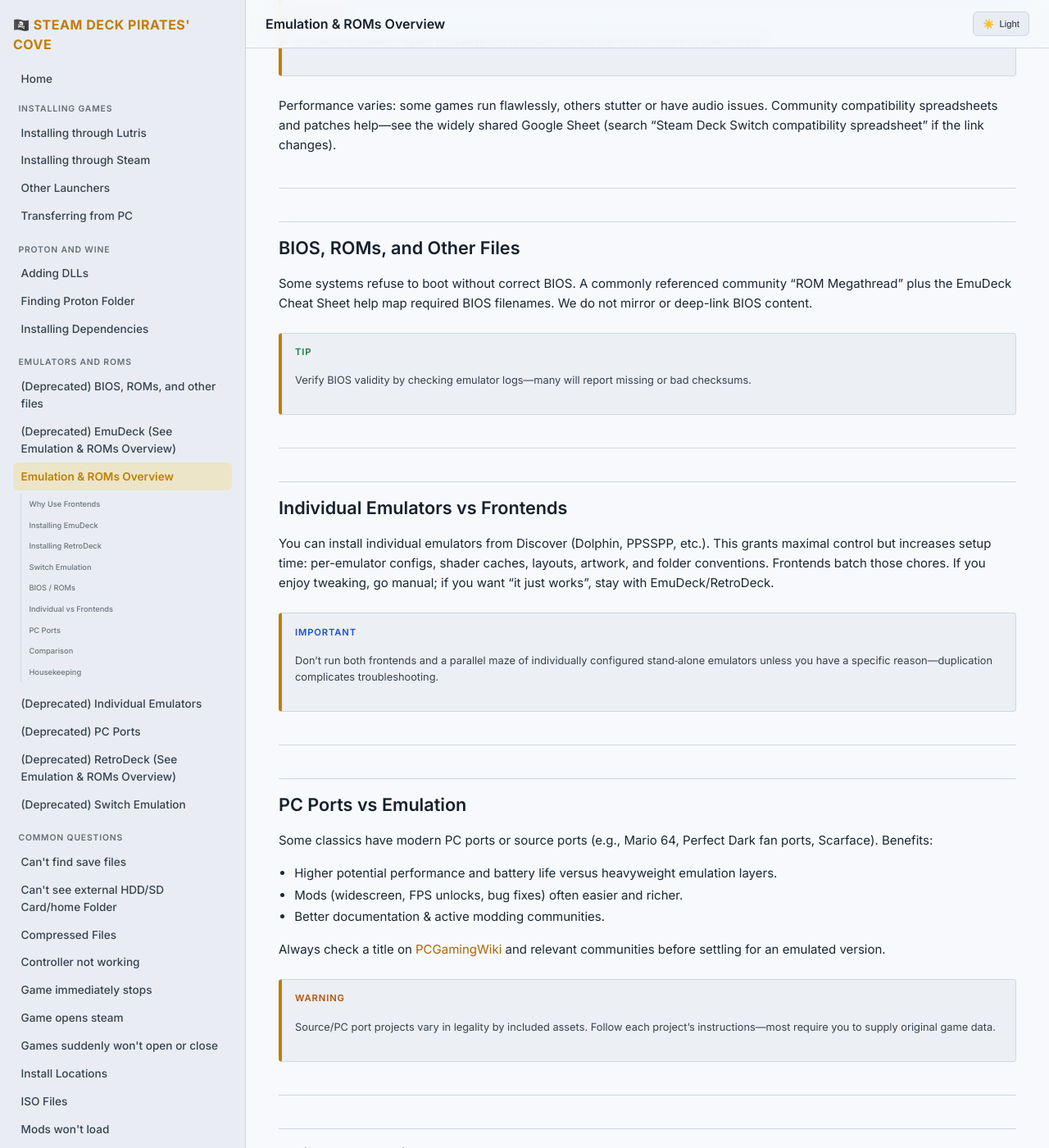
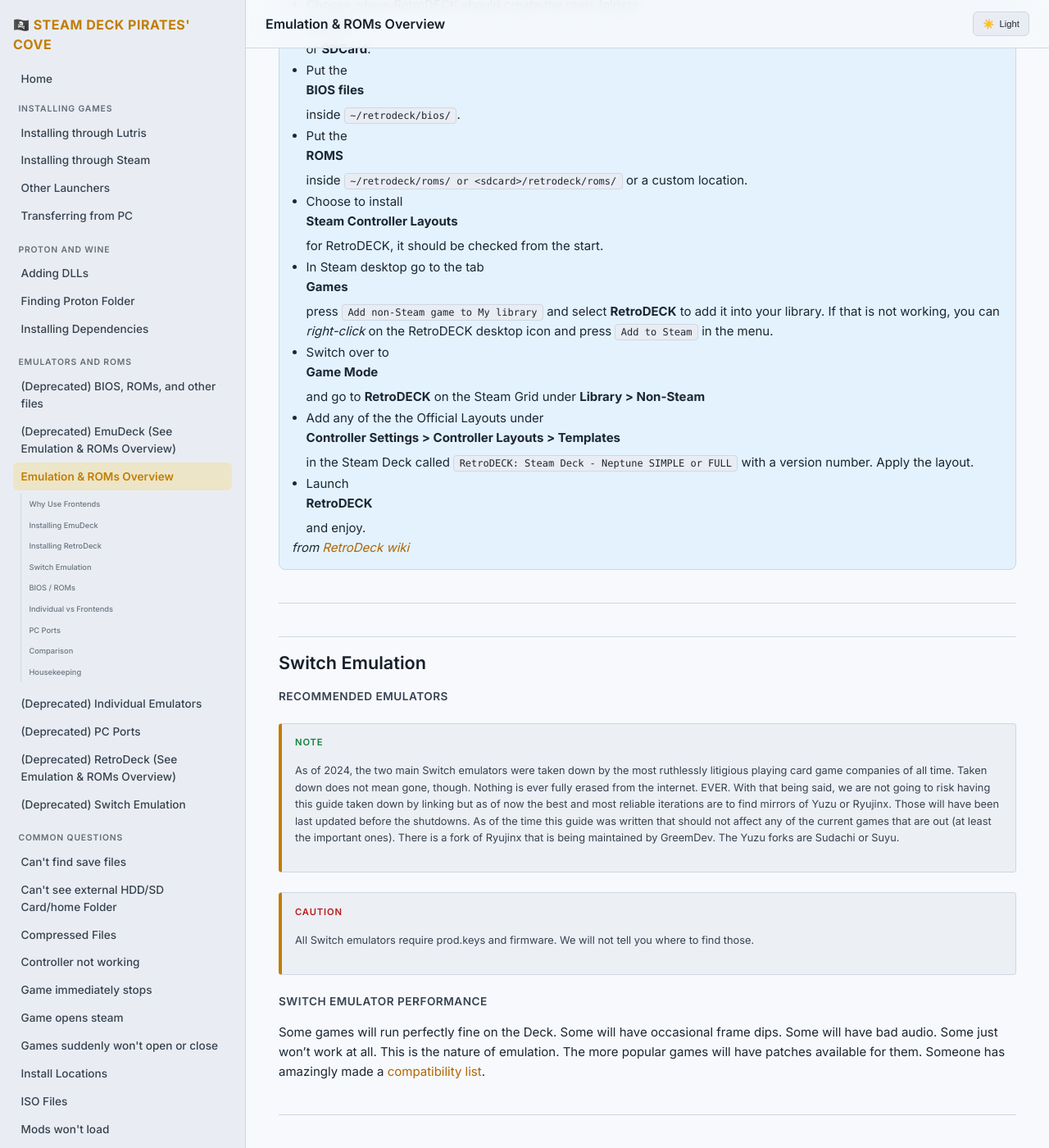
Before and after one commit to livinin82/steam-deck-pirates, a Jekyll site: the page built from _docs/emulation-overview.md, in a window 1280 px wide and 1400 px high, scrolled down 2242 px. Shown: the whole window at 82% size. Built offline with Jekyll 4.4.1, drawn with Linux system fonts in a browser that asks for light colours; some of the changed text lies outside the part shown.

Commit message:
docs(emulation): sync unified page verbatim with README section content

```diff
--- a/_docs/emulation-overview.md
+++ b/_docs/emulation-overview.md
@@ -18,86 +18,98 @@ Use the quick links below to jump to a topic:
 
 ---
 ## Why Use Frontends {#why-use-frontends}
-Frontends like **EmuDeck** and **RetroDeck** automate folder structure, controller layouts, configuration, artwork scraping, and integration into Steam. They dramatically reduce time-to-play compared to hand‑rolling every emulator. Unless you enjoy low-level tweaking, start with one of these.
+
+> [!NOTE]
+> The Deck is an amazing emulator machine.
+> The sweet spot for performance is mostly in the Xbox/PS2 era, with the Switch being an exception for current gen. Anything before that should run flawlessly (on a per game basis). Do not expect to be emulating Xbox 360 (possible for some games) and definitely don't even for a second *think about* running PS4/Xbox One or later. There is a lot of info out there regarding emulation on the deck. We are going to gather the most frequently asked questions here. Here's a good [conversation](https://www.reddit.com/r/SteamDeck/comments/1ea1675/emudeck_vs_retrodeck/) on the differences between the two.
+>
+> Regardless of which one you use, the outcome will be the same.
+
+Frontends like **EmuDeck** and **RetroDeck** automate folder structure, controller layouts, configuration, artwork scraping, and integration into Steam. They dramatically reduce time-to-play compared to hand‑rolling every emulator.
 
 > [!TIP]
 > Pick one frontend. Mixing both at the same time can lead to duplicate ROM folders, differing config expectations, and confusion when troubleshooting.
 
 ---
 ## Installing EmuDeck {#installing-emudeck}
-EmuDeck is a collection of scripts that auto-configures your Steam Deck, creates the `Emulation/roms` directory structure, installs emulators, and applies sane defaults. It also pairs well with **Steam ROM Manager** or **EmulationStation DE (ES‑DE)**.
+EmuDeck is a collection of scripts that allows you to autoconfigure your Steam Deck, it creates your roms directory structure and downloads all of the needed Emulators for you along with the best configurations for each of them. EmuDeck works great with [Steam Rom Manager](https://github.com/SteamGridDB/steam-rom-manager) or with [EmulationStation DE](https://es-de.org).
 
 <div class="panel panel--soft">
-<strong>Step‑by‑step (EmuDeck)</strong>
+<strong>Installing EmuDeck (verbatim steps)</strong>
 <ol>
-  <li>If using a microSD, format it in <strong>Game Mode</strong> (ext4 or btrfs). Skip if already formatted.</li>
-  <li>Switch to <strong>Desktop Mode</strong> (Steam Button → Power → Switch to Desktop).</li>
+  <li>If you are using an SD Card, format your SD Card in Game Mode on SteamOS. SD Cards need to be formatted as ext4 (or btrfs) to be compatible with EmuDeck.
+    <ul><li><strong>Skip</strong> this step if you have already formatted your SD Card</li></ul>
+  </li>
+  <li>Switch to Desktop Mode. Pressing the <code>STEAM</code> button, then select Power and choose <code>Switch to Desktop</code>.</li>
   <li>Download the <a href="https://www.emudeck.com/#download">EmuDeck Installer</a>.</li>
-  <li>Move the installer to the desktop and run it.</li>
-  <li>Copy your ROMs into <code>Emulation/roms</code>. (BIOS go in <code>Emulation/bios</code>.)</li>
-  <li>Open Steam ROM Manager via EmuDeck and enable the parsers you want.</li>
-  <li>Click <code>Preview</code> → <code>Parse</code> → wait for images → <code>Save apps to Steam</code>.</li>
-  <li>Return to Game Mode and enjoy your newly added library entries.</li>
+  <li>Copy the installer to your Steam Deck's desktop. Run the EmuDeck Installer.</li>
+  <li>Copy your games to the <code>Emulation/roms</code> folder created by the installer. Open Steam ROM Manager through EmuDeck. Each parser corresponds to an emulator or tool. Enable which parsers you would like to use.
+    <ul>
+      <li>Copy your BIOS to <code>Emulation/bios</code></li>
+      <li>Refer to the <a href="https://emudeck.github.io/cheat-sheet/">Cheat Sheet</a> for which folders correspond to which systems, a full list of ROM file types, and expected BIOS</li>
+    </ul>
+  </li>
+  <li>After you have selected your parsers:
+    <ul>
+      <li>Click on <code>Preview</code></li>
+      <li>Click <code>Parse</code></li>
+      <li>Wait for all the images to download</li>
+      <li>Click <code>Save apps to Steam</code>. The first time may take a few moments, After it saves successfully, your selected ROMs and tools will be added to your Steam library.</li>
+    </ul>
+  </li>
+  <li>Close Steam ROM Manager. Click <code>Return to Game Mode</code> on your desktop and your EmuDeck install is now complete!</li>
 </ol>
-<em>Reference: <a href="https://emudeck.github.io/">EmuDeck wiki</a> &amp; <a href="https://emudeck.github.io/cheat-sheet/">Cheat Sheet</a></em>
+<em>from <a href="https://emudeck.github.io/">EmuDeck wiki</a></em>
 </div>
 
 ---
 ## Installing RetroDeck {#installing-retrodeck}
-RetroDeck (RetroDECK) bundles a curated set of emulators and engines behind the ES‑DE frontend with a unified update path.
+RetroDECK is a [ES-DE Frontend](https://es-de.org/) powered Flatpak all-in-one game application that is still in development. Thanks to its RetroDECK Framework it builds-in a variety of software (that runs your games) like emulators and game engines in one package that is pre-configured.
 
 <div class="panel panel--soft">
-<strong>Step‑by‑step (RetroDeck)</strong>
+<strong>Installing RetroDeck (verbatim steps)</strong>
 <ul>
-  <li>Enter <strong>Desktop Mode</strong>.</li>
-  <li>Install <strong>RetroDECK</strong> from <strong>Discover</strong>.</li>
-  <li>Launch it once in Desktop Mode and choose ROM folder location (Internal or SD).</li>
-  <li>Place BIOS in <code>~/retrodeck/bios/</code>.</li>
-  <li>Place ROMs under <code>~/retrodeck/roms/</code> (or chosen SD/custom path).</li>
-  <li>(Optional) Install Steam Controller Layouts when prompted.</li>
-  <li>Add RetroDECK to Steam (<em>Add Non-Steam Game</em> or right-click desktop icon → Add to Steam).</li>
-  <li>Switch to Game Mode, apply a RetroDECK layout template, and launch.</li>
+  <li>Put the Steam Deck into <strong>Desktop Mode</strong></li>
+  <li>Install <strong>RetroDECK</strong> from <strong>Discover</strong></li>
+  <li>Start RetroDECK first time in <strong>Desktop Mode</strong></li>
+  <li>Choose where RetroDECK should create the roms folders <strong>Internal</strong> or <strong>SDCard</strong>.</li>
+  <li>Put the <strong>BIOS files</strong> inside <code>~/retrodeck/bios/</code>.</li>
+  <li>Put the <strong>ROMS</strong> inside <code>~/retrodeck/roms/ or &lt;sdcard&gt;/retrodeck/roms/</code> or a custom location.</li>
+  <li>Choose to install <strong>Steam Controller Layouts</strong> for RetroDECK, it should be checked from the start.</li>
+  <li>In Steam desktop go to the tab <strong>Games</strong> press <code>Add non-Steam game to My library</code> and select <strong>RetroDECK</strong> to add it into your library. If that is not working, you can <em>right-click</em> on the RetroDECK desktop icon and press <code>Add to Steam</code> in the menu.</li>
+  <li>Switch over to <strong>Game Mode</strong> and go to <strong>RetroDECK</strong> on the Steam Grid under <strong>Library &gt; Non-Steam</strong></li>
+  <li>Add any of the the Official Layouts under <strong>Controller Settings &gt; Controller Layouts &gt; Templates</strong> in the Steam Deck called <code>RetroDECK: Steam Deck - Neptune SIMPLE or FULL</code> with a version number. Apply the layout.</li>
+  <li>Launch <strong>RetroDECK</strong> and enjoy.</li>
 </ul>
-<em>Reference: <a href="https://retrodeck.readthedocs.io/en/latest/wiki_devices/steamdeck/steamdeck-start/">RetroDeck wiki</a></em>
+<em>from <a href="https://retrodeck.readthedocs.io/en/latest/wiki_devices/steamdeck/steamdeck-start/">RetroDeck wiki</a></em>
 </div>
 
 ---
 ## Switch Emulation {#switch-emulation}
 
+#### Recommended Emulators
+
 > [!NOTE]
-> The original mainline Switch emulator projects had takedowns, but working builds and maintained forks (e.g., fork of Ryujinx by GreemDev; Sudachi / Suyu for former Yuzu builds) still circulate. We won’t link direct binaries.
+> As of 2024, the two main Switch emulators were taken down by the most ruthlessly litigious playing card game companies of all time. Taken down does not mean gone, though. Nothing is ever fully erased from the internet. **EVER**. With that being said, we are not going to risk having this guide taken down by linking but as of now the best and most reliable iterations are to find mirrors of **Yuzu** or **Ryujinx**. Those will have been last updated before the shutdowns. As of the time this guide was written that should not affect any of the current games that are out (at least the important ones). There is a fork of **Ryujinx** that is being maintained by *GreemDev*. The **Yuzu** forks are **Sudachi** or **Suyu**.
 
 > [!CAUTION]
-> All Switch emulators require <code>prod.keys</code> and firmware. We will not tell you where to obtain them.
+> All Switch emulators require prod.keys and firmware.
+> We will not tell you where to find those.
 
-Performance varies: some games run flawlessly, others stutter or have audio issues. Community compatibility spreadsheets and patches help—see the widely shared Google Sheet (search “Steam Deck Switch compatibility spreadsheet” if the link changes).
+#### Switch Emulator Performance
+Some games will run perfectly fine on the Deck. Some will have occasional frame dips. Some will have bad audio. Some just won't work at all. This is the nature of emulation. The more popular games will have patches available for them. Someone has amazingly made a [compatibility list](https://docs.google.com/spreadsheets/d/1AhKo6rjQHXLuZEHPozA-F-YPejLPBrj0jbPNUyNDx78/edit?gid=77197668#gid=77197668).
 
 ---
 ## BIOS, ROMs, and Other Files {#bios-roms-and-other-files}
-Some systems refuse to boot without correct BIOS. A commonly referenced community “ROM Megathread” plus the EmuDeck Cheat Sheet help map required BIOS filenames. We do not mirror or deep-link BIOS content.
-
-> [!TIP]
-> Verify BIOS validity by checking emulator logs—many will report missing or bad checksums.
+Some emulators will require BIOS files to operate. These are usually found in a multitude of places. This [reddit post](https://www.reddit.com/user/EmulationStranger/comments/11j09qc/idiots_guide_to_emudeck_where_to_find_bios_and/) should have you on the way to finding the right BIOS and ROMs for each emulator. Specifically the ROM Megathread. Again we will not link here for safety reasons.
 
 ---
 ## Individual Emulators vs Frontends {#individual-emulators-vs-frontends}
-You can install individual emulators from Discover (Dolphin, PPSSPP, etc.). This grants maximal control but increases setup time: per-emulator configs, shader caches, layouts, artwork, and folder conventions. Frontends batch those chores. If you enjoy tweaking, go manual; if you want “it just works”, stay with EmuDeck/RetroDeck.
-
-> [!IMPORTANT]
-> Don’t run both frontends and a parallel maze of individually configured stand‑alone emulators unless you have a specific reason—duplication complicates troubleshooting.
+Individual emulators can be installed as well. A lot of them are already on the **Discover Store**. While this is a perfectly viable method of setting up your emulation zone, we will not really be covering it here. The reason for this is that we want you to have the most straightforward and easy setup you can get. Also, quite frankly, if a lot of people follow the guides posted above and use the already-developed frontends we suggest, we get less questions and have an easier time supporting people. Should you choose to do things this way, you will manually have to set every emulator up, tweak them all to look right, organize the folder structure, and download so much extra stuff. By the time you're halfway done, you'll wonder why you didn't do RetroDeck/EmuDeck in the beginning.
 
 ---
 ## PC Ports vs Emulation {#pc-ports-vs-emulation}
-Some classics have modern PC ports or source ports (e.g., Mario 64, Perfect Dark fan ports, Scarface). Benefits:
-
-- Higher potential performance and battery life versus heavyweight emulation layers.
-- Mods (widescreen, FPS unlocks, bug fixes) often easier and richer.
-- Better documentation & active modding communities.
-
-Always check a title on <a href="https://www.pcgamingwiki.com/wiki/Home">PCGamingWiki</a> and relevant communities before settling for an emulated version.
-
-> [!WARNING]
-> Source/PC port projects vary in legality by included assets. Follow each project’s instructions—most require you to supply original game data.
+Some of the games you want to emulate may have PC ports. Always check to see what came out for PC and if it ran better that way. For example, Scarface has way better QoL mods and patches that make it a much better experience on the deck. The real benefit of these is that you can modify the games to run better, and also there is more documentation and development for them as the files are more accessible to those modding. The biggest benefit of emulation is in most cases. you will save battery. PC ports usually have FPS mods, widescreen fixes, and a slew of other enhancements that make it a better experience overall. There are even PC ports for old N64 games like Mario 64, Perfect Dark, and so on. We highly recommend looking into these options. When you do find a PC port, be sure to go to <a href="https://www.pcgamingwiki.com/wiki/Home">PCGamingWiki</a> to see what all should be added to the games to make them perform at their best.
 
 ---
 ## Quick Comparison {#quick-comparison}
```
